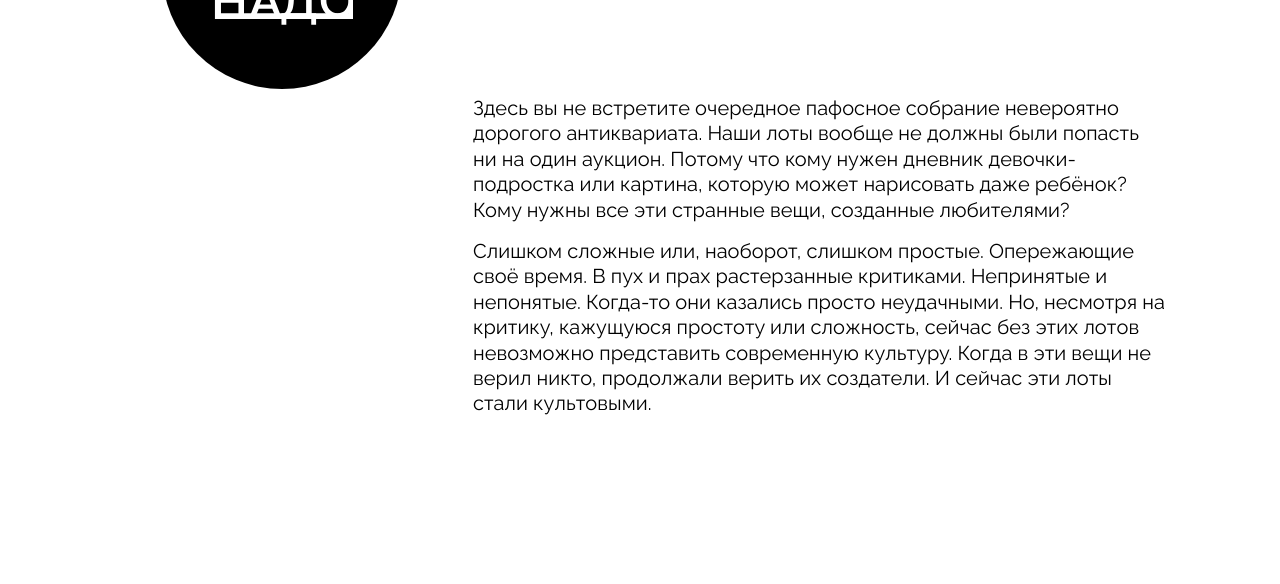
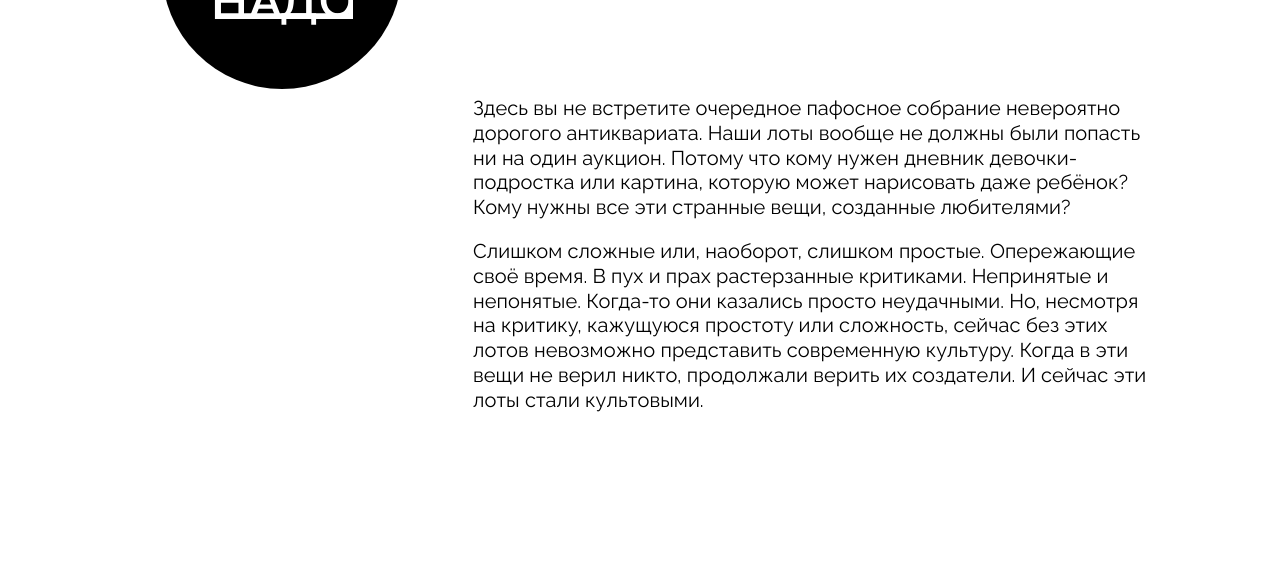
Before and after one commit to UlyanaKulbida/ono-tebe-nado, a plain HTML site: page index.html in a window 1280 px wide. Shown: the part 2253-2837 px from the top of the page. Drawn offline with Linux system fonts and the light colour scheme.

Commit message:
updated 3 замечания в html  коде

```diff
--- a/index.html
+++ b/index.html
@@ -12,7 +12,7 @@
 
   <body>
     <header>
-      <div class="about_auction">
+      <div class="header-container">
         <nav class="header__menu">
           <ul class="header__links-list">
             <li class="list header_content">
@@ -37,7 +37,8 @@
           <img
             class="header__logo-image"
             src="./images/logo-black.svg"
-            alt="логотип оно тебе надо">
+            alt="логотип оно тебе надо"
+          >
         </a>
 
         <address>
@@ -141,12 +142,12 @@
       </section>
 
       <section class="about">
-        <div class="about__column"> <!--секция сверстана через grid-->
+        <div class="about__column">
           <div class="about__logo">
             <div class="header__logo-image"></div>
           </div>
           <h2 class="about__title">Об аукционе</h2>
-          <div class="about__text-first"> <!--блок с <p> занимает в grid grid-row 2 /3-->
+          <div class="about__text-content">
             <p class="about__text">
               Здесь вы не встретите очередное пафосное собрание невероятно
               дорогого антиквариата. Наши лоты вообще не должны были попасть ни
@@ -154,9 +155,6 @@
               или картина, которую может нарисовать даже ребёнок? Кому нужны все
               эти странные вещи, созданные любителями?
             </p>
-          </div>
-
-          <div class="about__text-second"> <!-- блок с <p> занимает в grid grid-row 3 /4-->
             <p class="about__text">
               Слишком сложные или, наоборот, слишком простые. Опережающие своё
               время. В пух и прах растерзанные критиками. Непринятые и
@@ -204,7 +202,8 @@
             <img
               src="./images/yt.svg"
               class="footer__social-icon"
-              alt="yotube">
+              alt="yotube"
+            >
           </a>
         </li>
         <li class="footer__social-list-item">
@@ -217,7 +216,8 @@
             <img
               src="./images/pinterest.svg"
               class="footer__social-icon"
-              alt="pinterest">
+              alt="pinterest"
+            >
           </a>
         </li>
       </ul>
--- a/styles/style.css
+++ b/styles/style.css
@@ -38,7 +38,7 @@ header {
   color: #000;
 }
 
-.about_auction {
+.header-container {
   display: flex;
   flex-direction: row;
   justify-content: start;
@@ -324,26 +324,25 @@ ul {
   justify-self: left;
 }
 
-.about__text {
-  letter-spacing: .003em;
-  line-height: 1.27em;
+.about__text-content {
+  grid-column: 2 / 3;
+  grid-row: 2 /3;
 }
 
-.about__text-first {
-  grid-column: 2 / 3;
-  grid-row: 2 /3;
-
+.about__text {
+  letter-spacing: .004em;
+  line-height: 1.24em;
+  padding-bottom: 19px;
 }
 
-.about__text-second {
-  grid-column: 2 / 3;
-  grid-row: 3 /4;
+.about__text-content p:last-child {
+  padding-bottom: 0;
 }
 
 /*СЕКЦИЯ footer*/
 
 footer {
-  padding: 174px 0 88px;
+  padding: 161px 0 88px;
   display: flex;
   flex-direction: row;
   gap: 90px;
```
